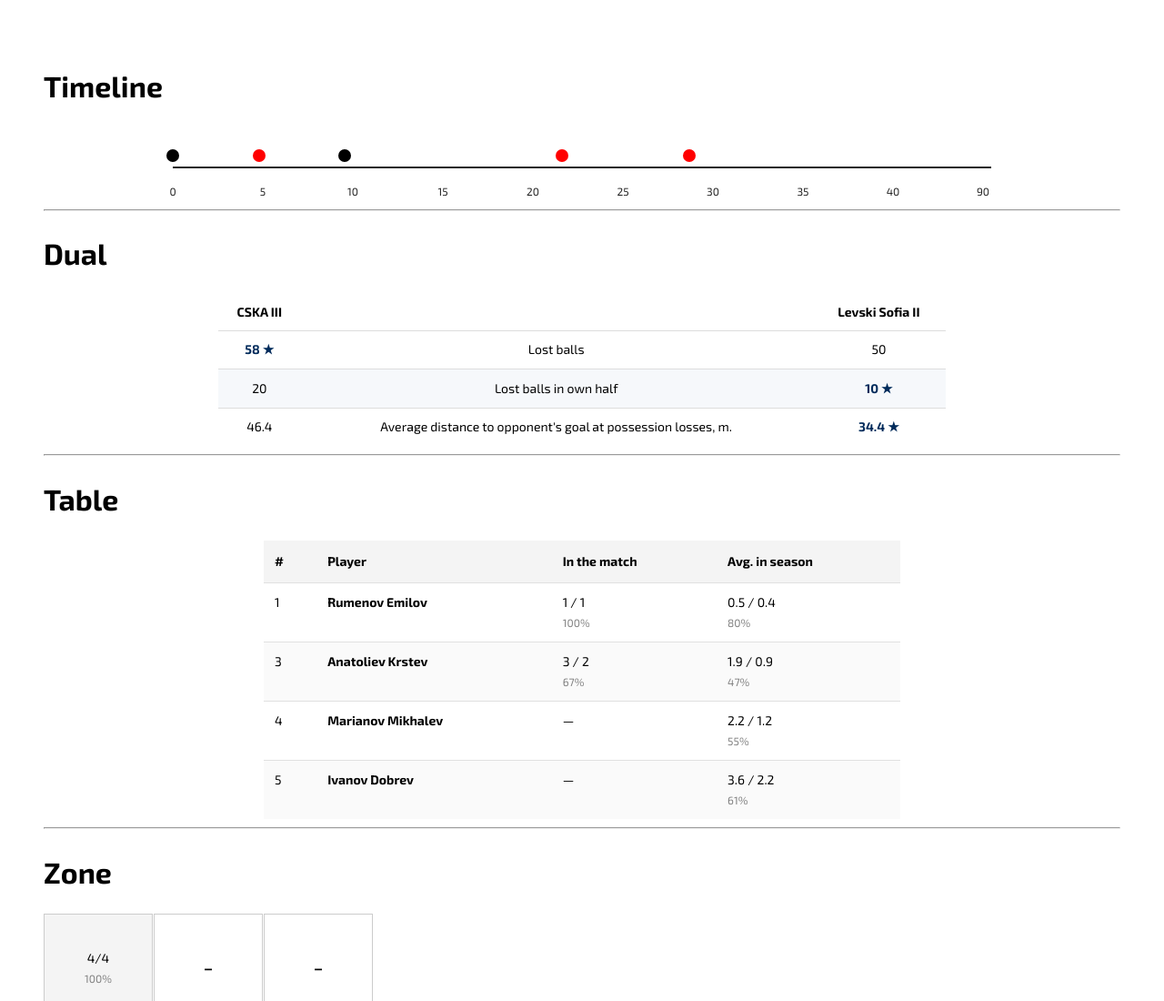
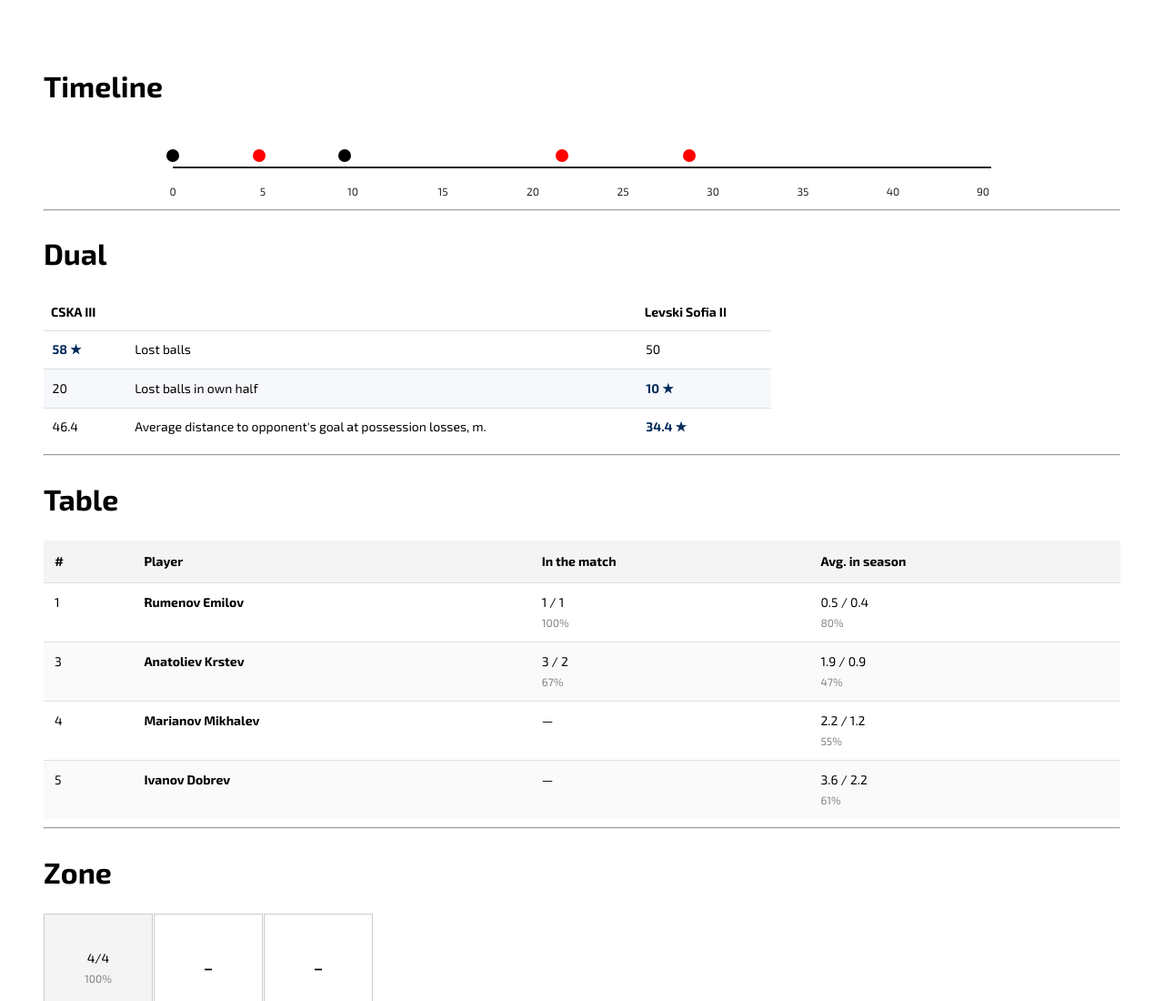
Before and after one commit to null-none/stats-ui, a plain HTML site: page index.html in a window 1280 px wide. Shown: the top 1100 px of the page at 91% size. Drawn offline with Linux system fonts and the light colour scheme.

Commit message:
Improved styles

```diff
--- a/style.css
+++ b/style.css
@@ -43,20 +43,18 @@
   border-collapse: collapse;
   width: 100%;
   max-width: 800px;
-  margin: 0 auto;
   font-size: 14px;
 }
 
 .stats-dual thead th {
   background: none;
+  text-align: left;
   font-weight: bold;
-  text-align: center;
   padding: 0.5rem;
 }
 
 .stats-dual td {
   padding: 0.6rem;
-  text-align: center;
   border-top: 1px solid #ddd;
 }
 
@@ -78,7 +76,7 @@
 .stats-table {
   border-collapse: collapse;
   width: 100%;
-  max-width: 700px;
+  max-width: 1600px;
   margin: 0 auto;
 }
 
```
